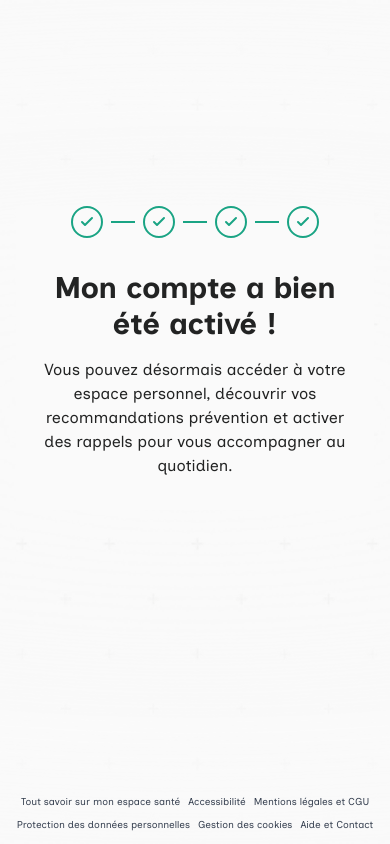
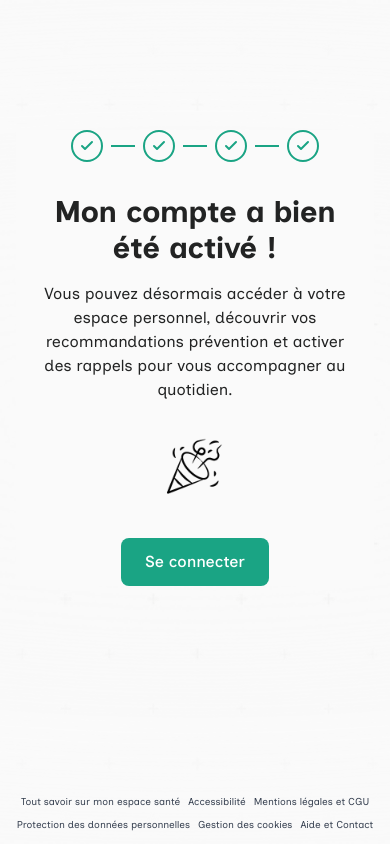
Before and after one commit to Remindr-pro/RemindR-app-V2, a Next.js app: page /compte-active in a window 390 px wide. Built offline with nearby package versions, Linux system fonts and the light colour scheme.

Commit message:
feat(connexion): add image and responsive buttons to compte active page for enhanced user experience

```diff
--- a/src/app/(connexion)/(activations)/compte-active/page.tsx
+++ b/src/app/(connexion)/(activations)/compte-active/page.tsx
@@ -1,7 +1,22 @@
+import Button from "@/app/components/atoms/Button";
+import Image from "next/image";
+
 export default function CompteActivePage() {
   return (
-    <div className="w-full max-w-md">
-      {/* Contenu de la page de compte activé */}
+    <div className="w-full max-w-md flex flex-col items-center justify-center gap-2 font-inclusive">
+      <Image
+        src="/images/icons/confetti.png"
+        alt="Confetti icon"
+        width={100}
+        height={100}
+        className="w-16 h-16 md:w-[100px] md:h-[100px] mb-8"
+      />
+      <Button variant="green" href="/connexion" className="hidden! md:block!">
+        Se connecter à mon espace prévention
+      </Button>
+      <Button variant="green" href="/connexion" className="block! md:hidden!">
+        Se connecter
+      </Button>
     </div>
   );
 }
```
